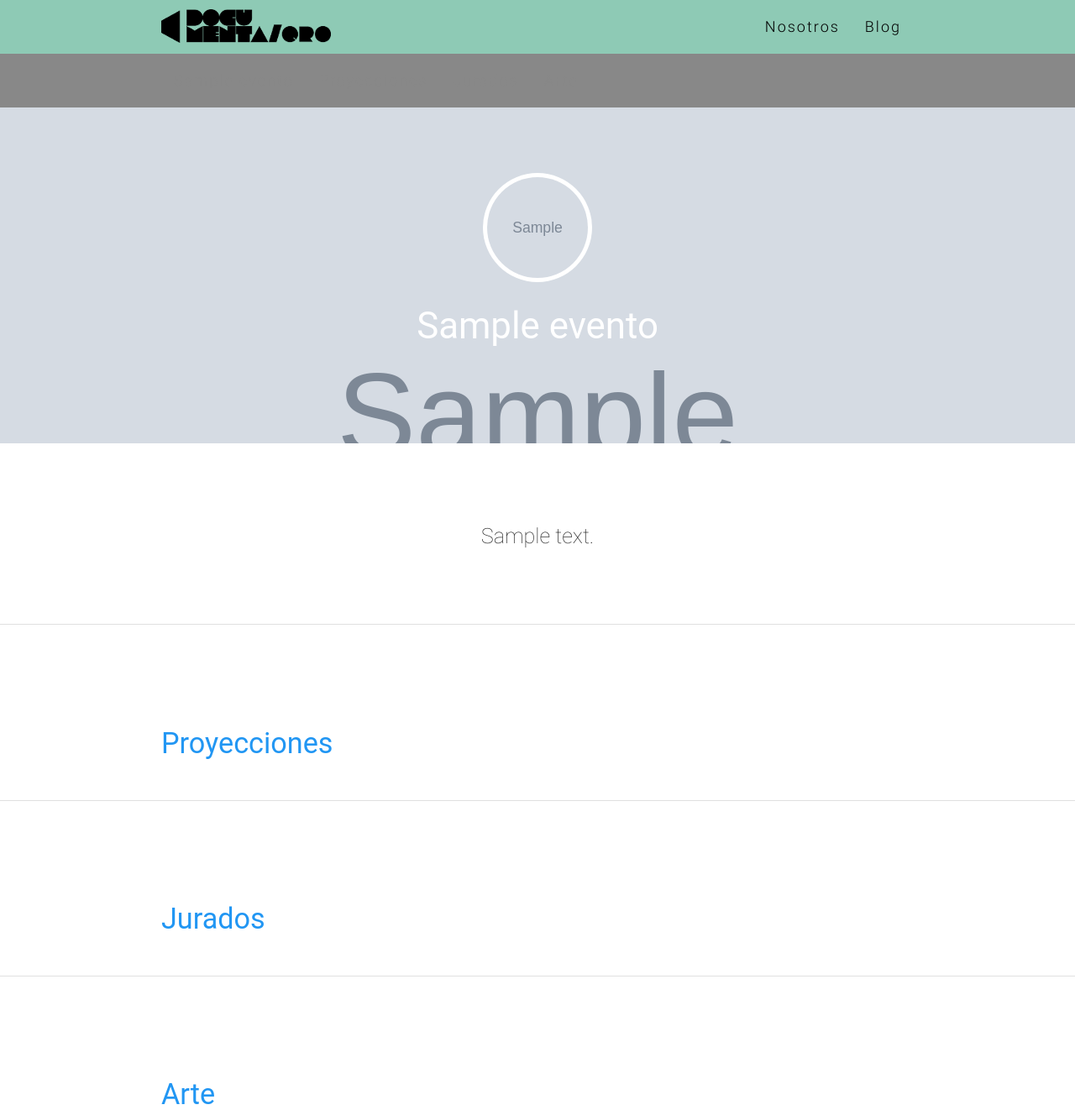
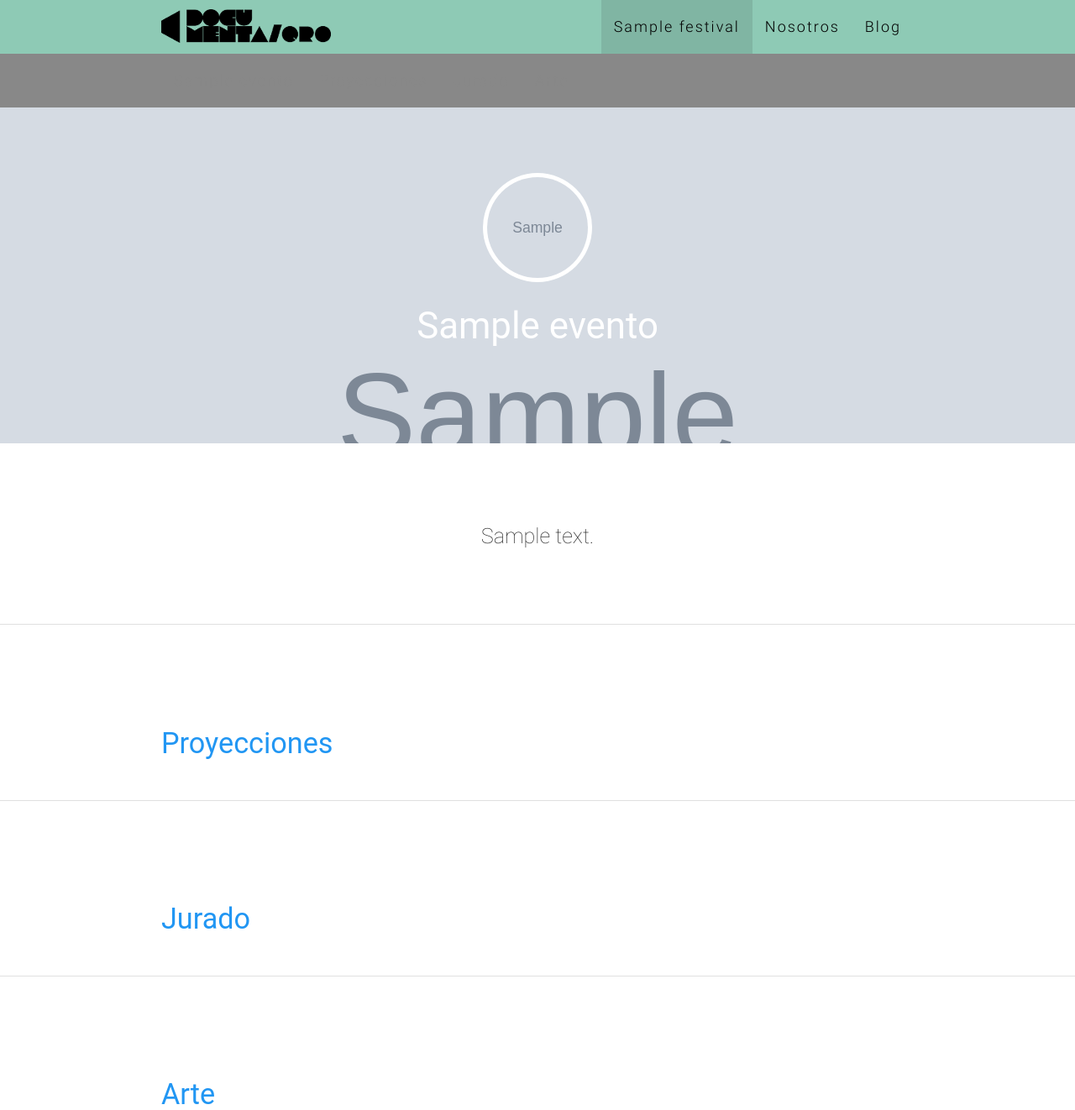
Before and after one commit to juliannieb/documentaqro, a Django app: page /evento/1 in a window 1280 px wide. Shown: the top 1322 px of the page at 84% size. Run offline with Django 3.2, Linux system fonts and the light colour scheme; tables that the repository leaves empty hold one stand-in row (values such as "Sample post"); grey boxes marked "Sample" are stand-in pictures; some libraries are stand-ins or nearby versions; some web fonts are replaced.

Commit message:
Add festivals to all views in nav bar

```diff
--- a/docu/views.py
+++ b/docu/views.py
@@ -24,6 +24,8 @@ def patrocinadores(request):
 	"""Patrocinadores generales de DocumentaQro
 	"""
 	context = {}
+	festivales = Festival.objects.all()
+	context['festivales'] = festivales
 	return render(request, 'patrocinadores.html', context)
 
 def nosotros(request):
@@ -42,6 +44,8 @@ def nosotros(request):
 	context['form'] = form
 	equipo = MiembroEquipo.objects.all()
 	staff = MiembroStaff.objects.all()
+	festivales = Festival.objects.all()
+	context['festivales'] = festivales
 	context['equipo'] = equipo
 	context['staff'] = staff
 	return render(request, 'nosotros.html', context)
@@ -61,6 +65,8 @@ def blog(request):
 	except EmptyPage:
 		# If page is out of range (e.g. 9999), deliver last page of results.
 		blog = paginator.page(paginator.num_pages)
+	festivales = Festival.objects.all()
+	context['festivales'] = festivales
 	context['blog'] = blog
 	return render(request, 'blog.html', context)
 
@@ -69,6 +75,8 @@ def blog_post(request, post_id):
 	"""
 	post = BlogPost.objects.get(pk=post_id)
 	context = {}
+	festivales = Festival.objects.all()
+	context['festivales'] = festivales
 	context['post'] = post
 	return render(request, 'blog_post.html', context)
 
@@ -105,6 +113,8 @@ def contacto(request):
 			return redirect('contacto')
 	else:
 		form = ContactoForm()
+	festivales = Festival.objects.all()
+	context['festivales'] = festivales
 	context['form'] = form
 	return render(request, 'contacto.html', context)
 
@@ -118,4 +128,6 @@ def evento(request, festival_id):
 	if eventos_proximos:
 		evento = eventos_proximos[0]
 		context['evento'] = evento
+	festivales = Festival.objects.all()
+	context['festivales'] = festivales
 	return render(request, 'evento.html', context)
--- a/templates/evento.html
+++ b/templates/evento.html
@@ -12,7 +12,7 @@
                 <ul class="hide-on-med-and-down center">
                     <li><a href="#inicio" style="color:{{ evento.color_texto_nav }};">{{ evento.nombre }}</a></li>
                     <li><a href="#proyecciones" style="color:{{ evento.color_texto_nav }};">Proyecciones</a></li>
-                    <li><a href="#jurados" style="color:{{ evento.color_texto_nav }};">Jurados</a></li>
+                    <li><a href="#jurado" style="color:{{ evento.color_texto_nav }};">Jurado</a></li>
                     <li><a href="#arte" style="color:{{ evento.color_texto_nav }};">Arte</a></li>
                 </ul>
             </div>
@@ -64,7 +64,7 @@
     </div>
 </div>
 
-<div class="divider" id="jurados"></div>
+<div class="divider" id="jurado"></div>
 
 </br>
 </br>
@@ -73,7 +73,7 @@
 
 <div class="section scrollspy">
     <div class="container">
-        <h4 class="header text_b">Jurados</h4>
+        <h4 class="header text_b">Jurado</h4>
         <div class="row">
 
         </div>
```
